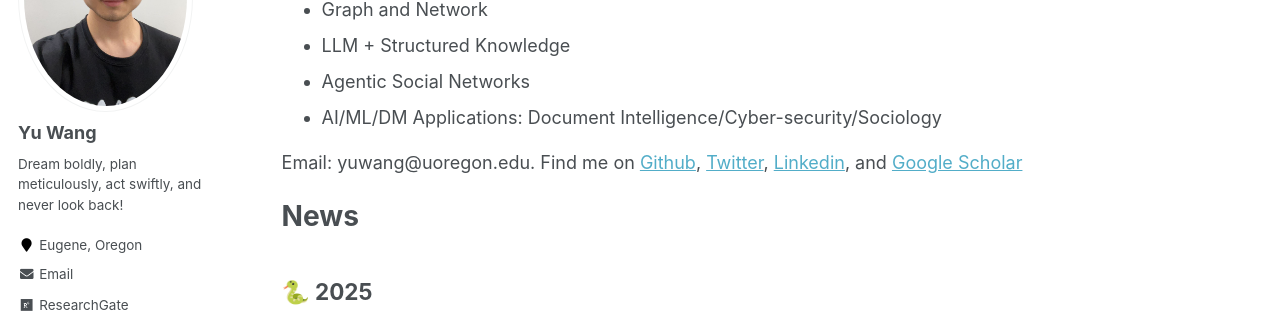
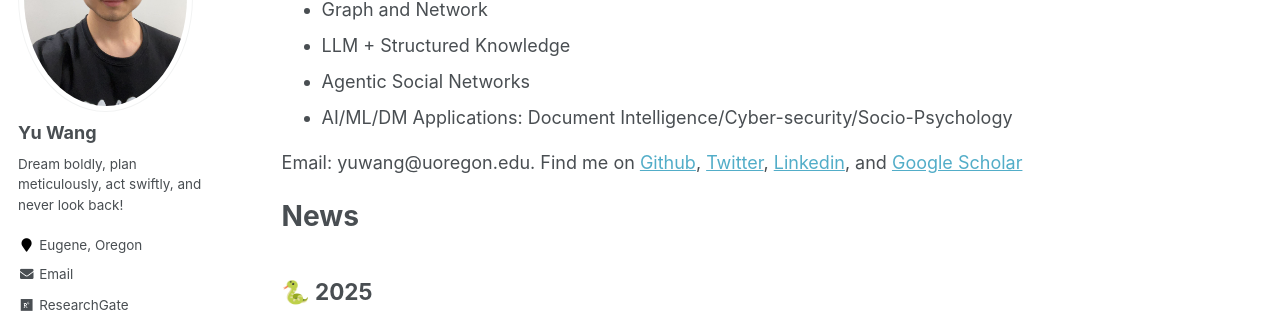
Before and after one commit to yuwang0103/yuwang0103.github.io, a Jekyll site: the page built from _pages/about.md, in a window 1280 px wide and 900 px high, scrolled down 448 px. Shown: the part 153-466 px from the top of the window. Built offline with Jekyll 4.4.1, drawn with Linux system fonts in a browser that asks for light colours.

Commit message:
Update about.md

```diff
--- a/_pages/about.md
+++ b/_pages/about.md
@@ -22,7 +22,7 @@ Research Interests:
 - Graph and Network
 - LLM + Structured Knowledge
 - Agentic Social Networks
-- AI/ML/DM Applications: Document Intelligence/Cyber-security/Sociology
+- AI/ML/DM Applications: Document Intelligence/Cyber-security/Socio-Psychology
 
 Email: yuwang@uoregon.edu. Find me on [Github](https://github.com/yuwvandy), [Twitter](https://twitter.com/yuwang0103), [Linkedin](https://www.linkedin.com/in/yu-wang-63359a196/), and [Google Scholar](https://scholar.google.com/citations?user=XPCmiz4AAAAJ&hl=en)
 
```
